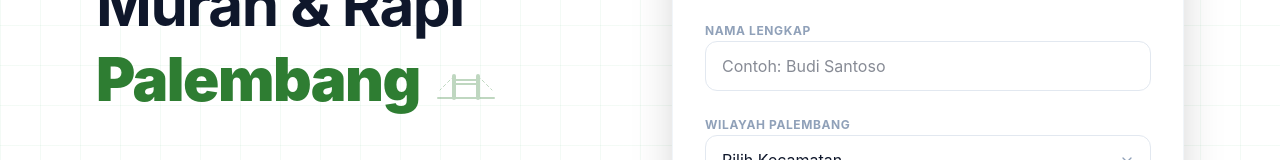
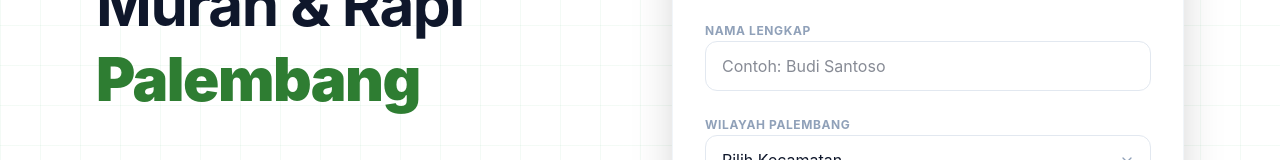
Before and after one commit to abaybeyyy-pixel/tebasrumput, a React (Vite) app: page / in a window 1280 px wide. Shown: the part 415-575 px from the top of the page. Built offline with nearby package versions, Linux system fonts and the light colour scheme.

Commit message:
UI: Removed Ampera icon from hero section

```diff
--- a/src/App.tsx
+++ b/src/App.tsx
@@ -620,15 +620,6 @@ export default function App() {
               <motion.h1 variants={fadeIn} className="text-4xl md:text-6xl font-medium leading-tight text-slate-900 tracking-tight">
                 <span className="font-bold">Jasa Potong Rumput Panggilan Murah & Rapi</span> <br />
                 <span className="text-primary font-black text-4xl md:text-6xl">Palembang</span>
-                <span className="inline-block ml-4 align-middle opacity-30">
-                  <svg width="60" height="30" viewBox="0 0 60 30" fill="none" xmlns="http://www.w3.org/2000/svg" className="text-primary">
-                    <path d="M2 28H58" stroke="currentColor" strokeWidth="2" strokeLinecap="round" />
-                    <path d="M18 28V6M42 28V6" stroke="currentColor" strokeWidth="4" strokeLinecap="round" />
-                    <path d="M18 10H42" stroke="currentColor" strokeWidth="2" strokeLinecap="round" />
-                    <path d="M18 14H42" stroke="currentColor" strokeWidth="2" strokeLinecap="round" />
-                    <path d="M18 6L4 20M42 6L56 20" stroke="currentColor" strokeWidth="1" strokeLinecap="round" strokeDasharray="3 3" />
-                  </svg>
-                </span>
               </motion.h1>
 
               <motion.p variants={fadeIn} className="text-lg text-slate-500 leading-relaxed font-light">
```
